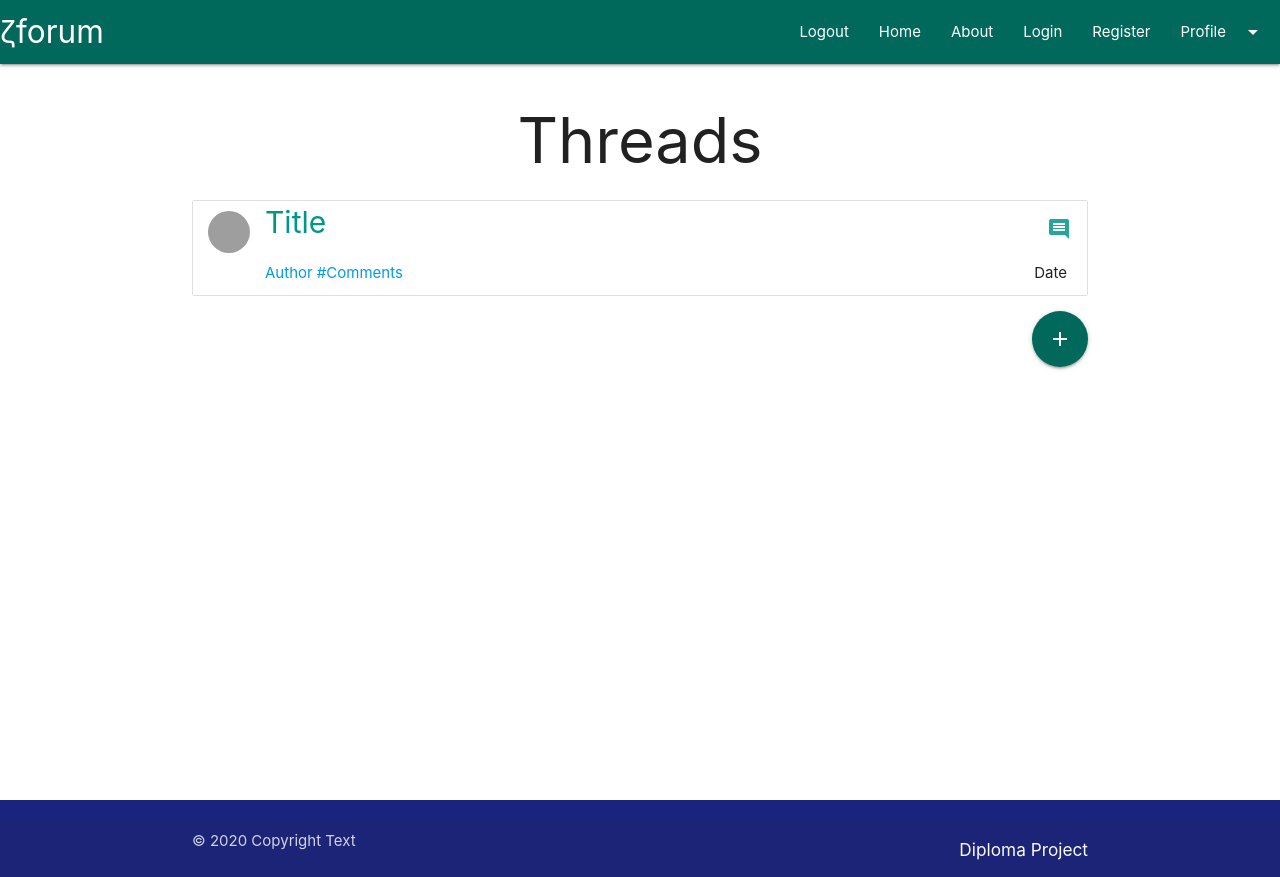
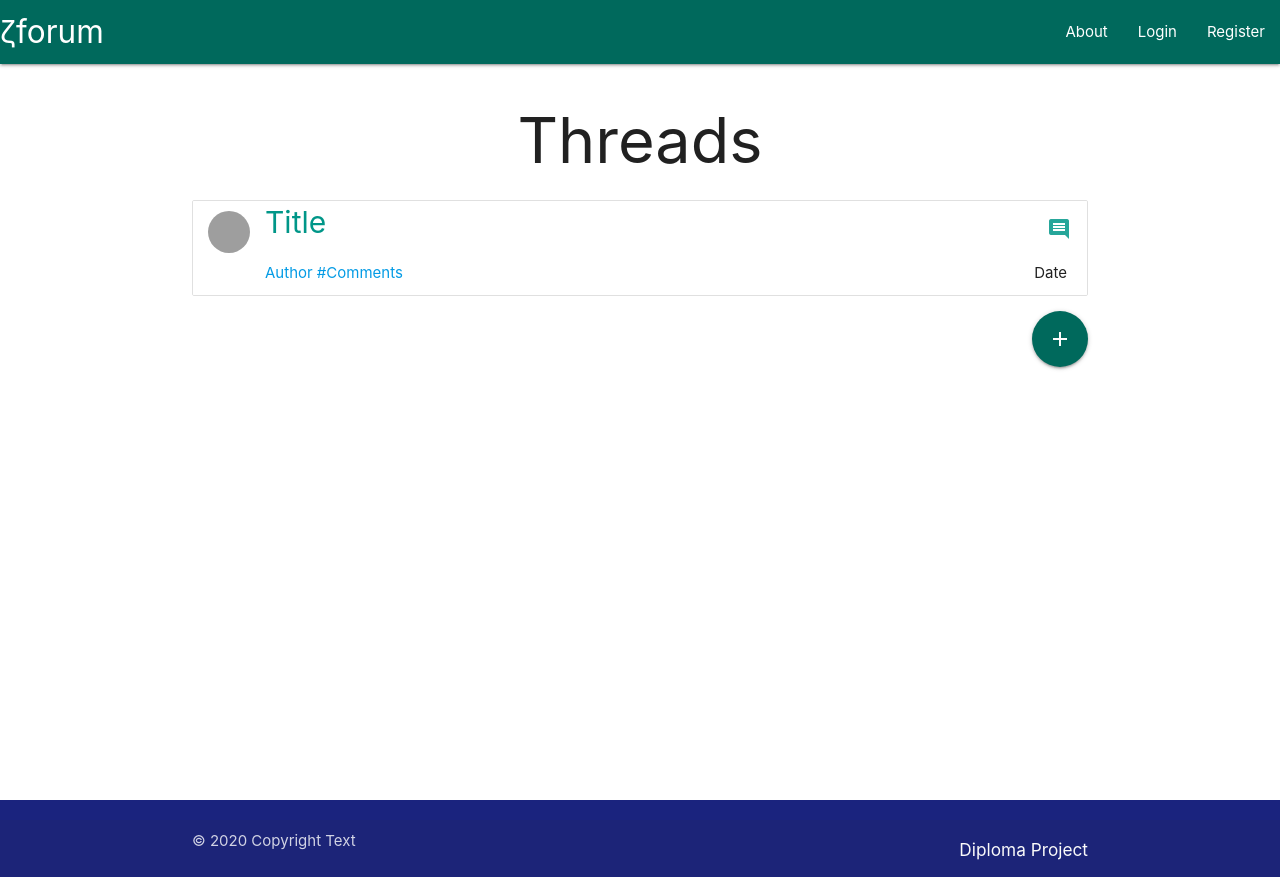
Before and after one commit to sir-gims/forum-mern-app, a React (Create React App) app in the folder client/: page / in a window 1280 px wide. Built offline with nearby package versions, Linux system fonts and the light colour scheme; grey boxes are pictures that could not be loaded; the HTML template or start-up script is replaced by a standard one.

Commit message:
Authenticated navbar

```diff
--- a/client/src/components/layout/Navbar.js
+++ b/client/src/components/layout/Navbar.js
@@ -11,11 +11,10 @@ const Navbar = () => {
     logout();
   };
 
-    return (
+  const authLinks = (
     <Fragment>
-    <ul id="dropdown1" class="dropdown-content">
-      <li>
-        <Link to='/profile'>Profile</Link>
+       <li>
+        <Link to='/'>Home</Link>
       </li>
       <li>
         <Link to='/edit-data'>Edit Profile</Link>
@@ -23,21 +22,19 @@ const Navbar = () => {
       <li>
         <Link to='/change-password'>Change password</Link>
       </li>
-    </ul>
-  <nav className="teal darken-3">
-    <div className="nav-wrapper">
-      <span className="brand-logo push-s2"></span>
-      <a href="#" data-target="mobile-demo" className="sidenav-trigger"><i className="material-icons">menu</i></a>
-      <a href="#!" class="brand-logo">ζforum</a>
-    <ul class="right hide-on-med-and-down">
+      <li>
+        <Link to='/profile'>Profile</Link>
+      </li>
       <li>
         <a onClick={onLogout} href="#!">
           Logout
         </a>
       </li>
-      <li>
-        <Link to='/'>Home</Link>
-      </li>
+    </Fragment>
+  );
+
+  const guestLinks = (
+    <Fragment>
       <li>
         <Link to='/about'>About</Link>
       </li>
@@ -47,39 +44,24 @@ const Navbar = () => {
       <li>
         <Link to='/register'>Register</Link>
       </li>
+    </Fragment>
+  );
 
-      <li><a class="dropdown-trigger" href="#!" data-target="dropdown1">Profile<i class="material-icons right">arrow_drop_down</i></a></li>
+    return (
+    <Fragment>
+  <nav className="teal darken-3">
+    <div className="nav-wrapper">
+      <span className="brand-logo push-s2"></span>
+      <a href="#" data-target="mobile-demo" className="sidenav-trigger"><i className="material-icons">menu</i></a>
+      <a href="#!" class="brand-logo">ζforum</a>
+    <ul class="right hide-on-med-and-down">
+      {isAuthenticated ? authLinks : guestLinks}
     </ul>
     </div>
   </nav>
 
   <ul className="sidenav" id="mobile-demo">
-    <li>
-      <Link to='/'>Home</Link>
-    </li>
-    <li>
-      <Link to='/about'>About</Link>
-    </li>
-    <li>
-      <Link to='/profile'>Profile</Link>
-    </li>
-    <li>
-      <Link to='/login'>Login</Link>
-    </li>
-    <li>
-      <Link to='/register'>Register</Link>
-    </li>
-    <li>
-      <Link to='/edit-data'>Edit Profile</Link>
-    </li>
-    <li>
-      <Link to='/change-password'>Change password</Link>
-    </li>
-    <li>
-        <a onClick={onLogout} href="#!">
-          Logout
-        </a>
-      </li>
+    {isAuthenticated ? authLinks : guestLinks}
   </ul>
     </Fragment>
     )
```
